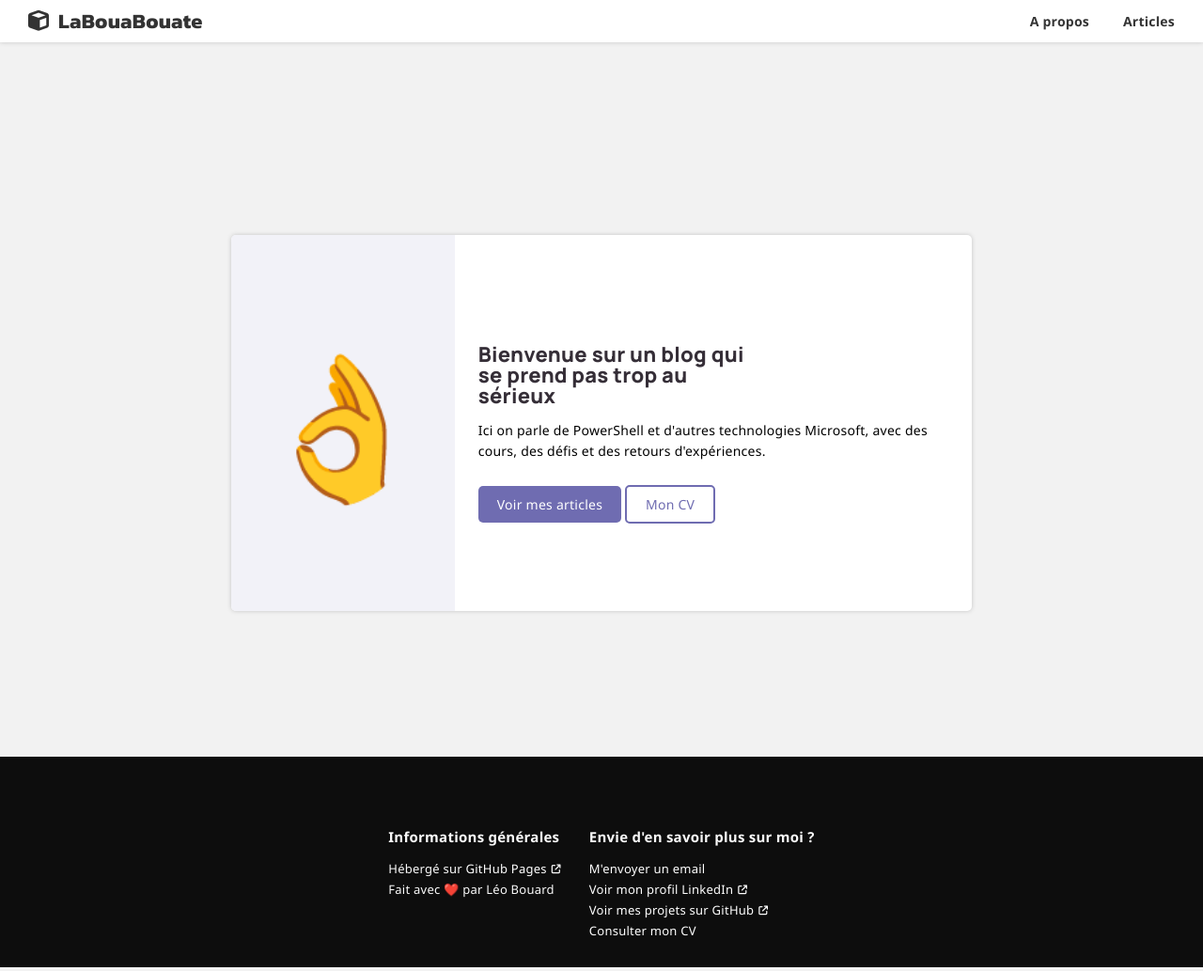
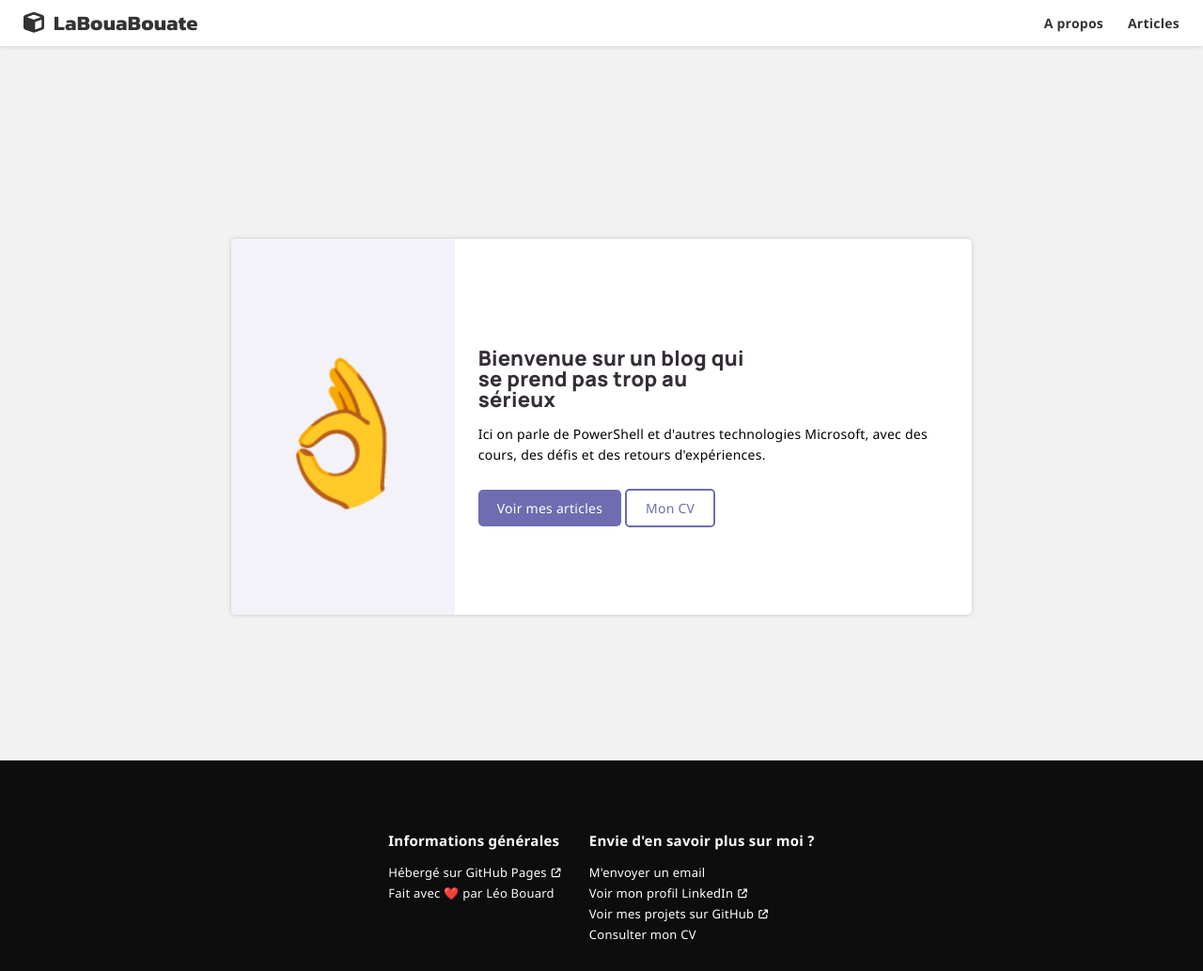
Before and after one commit to leobouard/leobouard.github.io, a Jekyll site: the page built from index.md, in a window 1280 px wide. Shown: the whole page at 94% size. Built offline with Jekyll 4.4.1, drawn with Linux system fonts in a browser that asks for light colours; nearby versions of some CDN libraries; some web fonts are replaced; our own code applies the rules of GitHub Pages for plain Markdown files.

Commit message:
Update style.scss

```diff
--- a/assets/css/style.scss
+++ b/assets/css/style.scss
@@ -41,7 +41,7 @@ header {
     nav a {
         color: #333;
         font-weight: bold;
-        margin: 5px;
+        margin: 7px 0px;
         padding: 5px 10px;
         transition: all 400ms ease-in-out;
         text-decoration: none;
```
